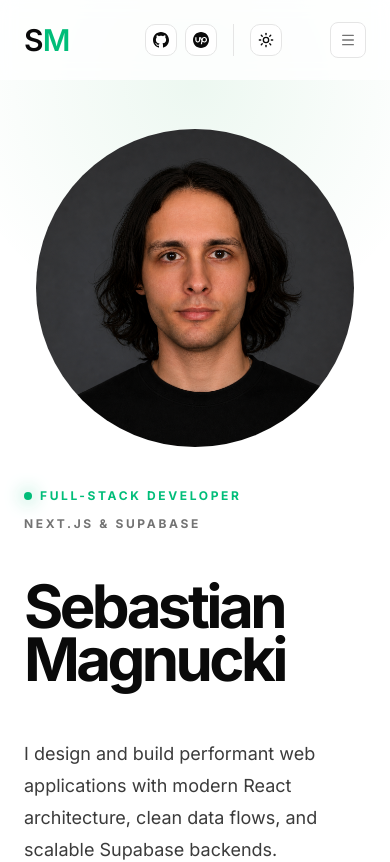
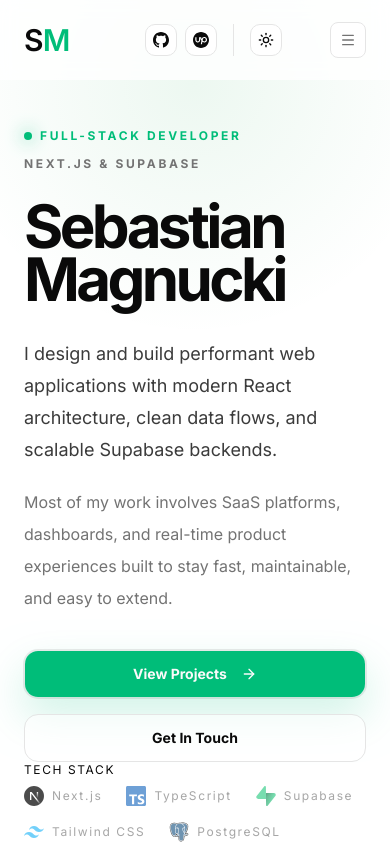
Before and after one commit to svsxn/portfolio, a Next.js app: page / in a window 390 px wide. Shown: the top 862 px of the page. Built offline with nearby package versions, Linux system fonts and the light colour scheme.

Commit message:
refactor: cleanup

```diff
--- /dev/null
+++ b/components/sections/hero/background.tsx
@@ -0,0 +1,8 @@
+export default function Background() {
+  return (
+    <>
+      <div className="pointer-events-none absolute inset-0 -z-20 bg-[radial-gradient(circle_at_50%_10%,rgba(22,163,74,0.08),transparent_32%),radial-gradient(circle_at_80%_40%,rgba(255,255,255,0.055),transparent_25%)]" />
+      <div className="pointer-events-none absolute inset-0 -z-10 opacity-[0.035] bg-[linear-gradient(rgba(255,255,255,.6)_1px,transparent_1px),linear-gradient(90deg,rgba(255,255,255,.6)_1px,transparent_1px)] bg-size-[80px_80px]" />
+    </>
+  );
+}
--- /dev/null
+++ b/components/sections/hero/content.tsx
@@ -0,0 +1,33 @@
+import { FadeUp } from "@/components/motion/fade-up";
+import Label from "../label";
+import PrimaryCta from "./cta/primary-cta";
+import SecondaryCta from "./cta/secondary-cta";
+import { TechStack } from "./tech-stack/tech-stack";
+
+export default function Content() {
+  return (
+    <div className="max-w-2xl">
+      <Label
+        primaryText="Full-stack developer"
+        secondaryText="Next.js & Supabase"
+      />
+      <h1 className="text-balance text-6xl font-bold leading-[0.88] tracking-[-0.06em] text-foreground sm:text-7xl lg:text-[5.8rem]">
+        Sebastian Magnucki
+      </h1>
+      <p className="mt-8 max-w-xl text-lg leading-8 text-foreground/80">
+        I design and build performant web applications with modern React
+        architecture, clean data flows, and scalable Supabase backends.
+      </p>
+      <p className="mt-5 max-w-xl text-base leading-8 text-muted-foreground">
+        Most of my work involves SaaS platforms, dashboards, and real-time
+        product experiences built to stay fast, maintainable, and easy to
+        extend.
+      </p>
+      <FadeUp className="mt-9 flex flex-col gap-4 sm:flex-row">
+        <PrimaryCta />
+        <SecondaryCta />
+      </FadeUp>
+      <TechStack />
+    </div>
+  );
+}
--- a/components/sections/hero/index.tsx
+++ b/components/sections/hero/index.tsx
@@ -1,9 +1,6 @@
-import { TechStack } from "./tech-stack/tech-stack";
 import { Avatar } from "./avatar";
-import Label from "../label";
-import { FadeUp } from "@/components/motion/fade-up";
-import PrimaryCta from "./cta/primary-cta";
-import SecondaryCta from "./cta/secondary-cta";
+import Background from "./background";
+import Content from "./content";
 
 export default function Hero() {
   return (
@@ -11,44 +8,8 @@
       id="hero"
       className="grid grid-cols-1 md:grid-cols-2 gap-10 md:gap-12 pt-12 md:pt-24 scroll-mt-20"
     >
-      <div className="pointer-events-none absolute inset-0 -z-20 bg-[radial-gradient(circle_at_50%_10%,rgba(22,163,74,0.08),transparent_32%),radial-gradient(circle_at_80%_40%,rgba(255,255,255,0.055),transparent_25%)]" />
-      <div className="pointer-events-none absolute inset-0 -z-10 opacity-[0.035] bg-[linear-gradient(rgba(255,255,255,.6)_1px,transparent_1px),linear-gradient(90deg,rgba(255,255,255,.6)_1px,transparent_1px)] bg-size-[80px_80px]" />
-      <div className="order-2 md:order-1 flex flex-col gap-5 animate-in fade-in slide-in-from-bottom-4 duration-700">
-        <Label
-          primaryText="Full-stack developer"
-          secondaryText="Next.js & Supabase"
-        />
-        <h1 className="text-balance text-6xl font-bold leading-[0.88] tracking-[-0.06em] text-foreground sm:text-7xl lg:text-[5.8rem]">
-          Sebastian Magnucki
-        </h1>
-        {/* <h1 className="max-w-md text-6xl sm:text-7xl md:text-[5.2rem] mb-2 md:mb-5 font-semibold tracking-tight sm:leading-[1.1] md:leading-[0.88]">
-          Sebastian Magnucki
-        </h1> */}
-        <p className="mt-8 max-w-xl text-lg leading-8 text-foreground/80">
-          I design and build performant web applications with modern React
-          architecture, clean data flows, and scalable Supabase backends.
-        </p>
-        <p className="mt-5 max-w-xl text-base leading-8 text-muted-foreground">
-          Most of my work involves SaaS platforms, dashboards, and real-time
-          product experiences built to stay fast, maintainable, and easy to
-          extend.
-        </p>
-        {/* <div className="flex flex-col gap-2 md:gap-6 max-w-md leading-relaxed text-muted-foreground">
-          <p>
-            I build web apps with Next.js and Supabase, focusing on clean
-            architecture, real-time features, and performance.
-          </p>
-          <p>
-            Most of my work involves dashboards and SaaS products designed to
-            stay fast, maintainable, and easy to extend.
-          </p>
-        </div> */}
-        <FadeUp className="mt-9 flex flex-col gap-4 sm:flex-row">
-          <PrimaryCta />
-          <SecondaryCta />
-        </FadeUp>
-        <TechStack />
-      </div>
+      <Background />
+      <Content />
       <Avatar />
     </section>
   );
--- a/components/sections/label.tsx
+++ b/components/sections/label.tsx
@@ -1,4 +1,3 @@
-import { cn } from "@/lib/utils";
 import { Separator } from "../ui/separator";
 
 interface Props {
@@ -9,13 +8,7 @@
 
 export default function Label({ primaryText, secondaryText, hideDot }: Props) {
   return (
-    <div
-      className={cn(
-        // "text-[11px] sm:text-xs font-semibold uppercase tracking-widest text-nowrap",
-        // secondaryText && "flex items-center gap-2 sm:gap-4",
-        "mb-7 flex flex-wrap items-center gap-3 text-xs font-bold uppercase tracking-[0.22em] text-muted-foreground",
-      )}
-    >
+    <div className="mb-7 flex flex-wrap items-center gap-3 text-xs font-bold uppercase tracking-[0.22em] text-muted-foreground">
       <div className={!hideDot ? "flex items-center gap-2 sm:gap-3" : ""}>
         {!hideDot && (
           <span className="size-2 rounded-full bg-primary shadow-[0_0_18px_--alpha(var(--primary)/90%)]" />
```
